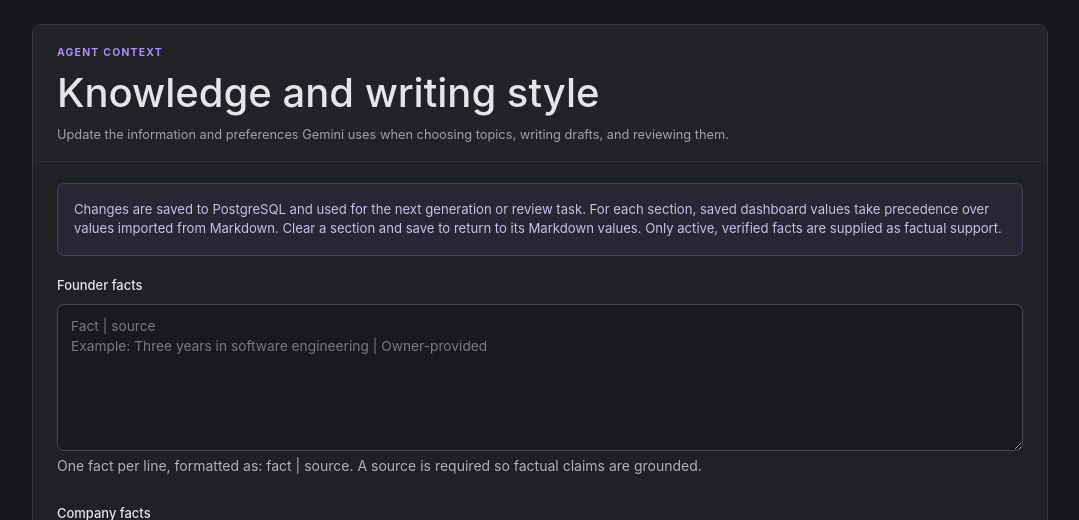
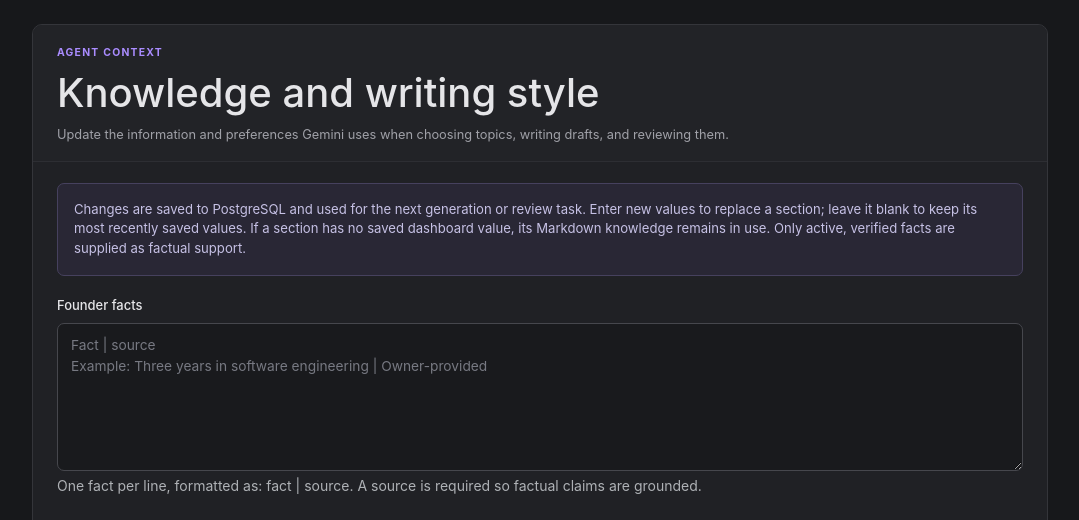
Before and after one commit to Aman-Bharawa/LinkedIn-AI-Content-agent, a Django app: page /knowledge/ in a window 1280 px wide. Shown: the part 62-582 px from the top of the page, without its empty margins (100-1179 px from the left). Run offline with Django 5.2, Linux system fonts and the light colour scheme; the visitor is signed in with stand-in values (Sample User, id 1); data that the repository does not hold is empty; parts of the project's set-up code (start-up, migrations or seed data) failed here and were passed over; some libraries are stand-ins or nearby versions.

Commit message:
Preserve blank knowledge sections on save

```diff
--- a/apps/content/forms.py
+++ b/apps/content/forms.py
@@ -121,21 +121,19 @@ class OwnerKnowledgeForm(forms.Form):
         from django.db import transaction
 
         with transaction.atomic():
-            for category in (
-                KnowledgeCategory.FOUNDER,
-                KnowledgeCategory.COMPANY,
-                KnowledgeCategory.WRITING_STYLE,
-                KnowledgeCategory.SUBJECT_AREA,
-            ):
-                ContentKnowledge.objects.filter(
-                    category=category, source__startswith="owner-dashboard:", is_active=True
-                ).update(is_active=False)
+            founder_facts = self.cleaned_data["founder_facts"]
+            if founder_facts:
+                self._deactivate_dashboard_values(KnowledgeCategory.FOUNDER)
+                self._save_facts(KnowledgeCategory.FOUNDER, founder_facts)
 
-            self._save_facts(KnowledgeCategory.FOUNDER, self.cleaned_data["founder_facts"])
-            self._save_facts(KnowledgeCategory.COMPANY, self.cleaned_data["company_facts"])
+            company_facts = self.cleaned_data["company_facts"]
+            if company_facts:
+                self._deactivate_dashboard_values(KnowledgeCategory.COMPANY)
+                self._save_facts(KnowledgeCategory.COMPANY, company_facts)
 
             style = self.cleaned_data["writing_style"].strip()
             if style:
+                self._deactivate_dashboard_values(KnowledgeCategory.WRITING_STYLE)
                 ContentKnowledge.objects.create(
                     category=KnowledgeCategory.WRITING_STYLE,
                     title="Owner writing style",
@@ -145,13 +143,9 @@ class OwnerKnowledgeForm(forms.Form):
                     is_active=True,
                 )
 
-            ContentKnowledge.objects.filter(
-                category=KnowledgeCategory.OTHER,
-                source="owner-dashboard: custom instructions",
-                is_active=True,
-            ).update(is_active=False)
             custom_instructions = self.cleaned_data["custom_instructions"].strip()
             if custom_instructions:
+                self._deactivate_dashboard_values(KnowledgeCategory.OTHER)
                 ContentKnowledge.objects.create(
                     category=KnowledgeCategory.OTHER,
                     title="Owner custom instructions",
@@ -161,15 +155,24 @@ class OwnerKnowledgeForm(forms.Form):
                     is_active=True,
                 )
 
-            for area in self.cleaned_data["subject_areas"]:
-                ContentKnowledge.objects.create(
-                    category=KnowledgeCategory.SUBJECT_AREA,
-                    title=area[:255],
-                    content=area,
-                    source="owner-dashboard: owner-provided",
-                    is_verified=True,
-                    is_active=True,
-                )
+            subject_areas = self.cleaned_data["subject_areas"]
+            if subject_areas:
+                self._deactivate_dashboard_values(KnowledgeCategory.SUBJECT_AREA)
+                for area in subject_areas:
+                    ContentKnowledge.objects.create(
+                        category=KnowledgeCategory.SUBJECT_AREA,
+                        title=area[:255],
+                        content=area,
+                        source="owner-dashboard: owner-provided",
+                        is_verified=True,
+                        is_active=True,
+                    )
+
+    @staticmethod
+    def _deactivate_dashboard_values(category: str) -> None:
+        ContentKnowledge.objects.filter(
+            category=category, source__startswith="owner-dashboard:", is_active=True
+        ).update(is_active=False)
 
     @staticmethod
     def _save_facts(category: str, facts: list[tuple[str, str]]) -> None:
--- a/apps/content/views.py
+++ b/apps/content/views.py
@@ -46,7 +46,11 @@ def knowledge_settings(request: HttpRequest) -> HttpResponse:
         form = OwnerKnowledgeForm(request.POST)
         if form.is_valid():
             form.save()
-            messages.success(request, "Knowledge saved. New drafts will use these database values.")
+            messages.success(
+                request,
+                "Knowledge saved. Non-empty sections were updated; blank sections kept their "
+                "most recently saved values. Gemini will use the updated context on its next task.",
+            )
             return redirect("content:knowledge")
     else:
         form = OwnerKnowledgeForm(initial=_current_form_data())
--- a/templates/content/knowledge.html
+++ b/templates/content/knowledge.html
@@ -13,7 +13,7 @@
     </div>
     <div class="composer-body">
       <div class="alert alert-info" role="note">
-        Changes are saved to PostgreSQL and used for the next generation or review task. For each section, saved dashboard values take precedence over values imported from Markdown. Clear a section and save to return to its Markdown values. Only active, verified facts are supplied as factual support.
+        Changes are saved to PostgreSQL and used for the next generation or review task. Enter new values to replace a section; leave it blank to keep its most recently saved values. If a section has no saved dashboard value, its Markdown knowledge remains in use. Only active, verified facts are supplied as factual support.
       </div>
       <form method="post">
         {% csrf_token %}
```
